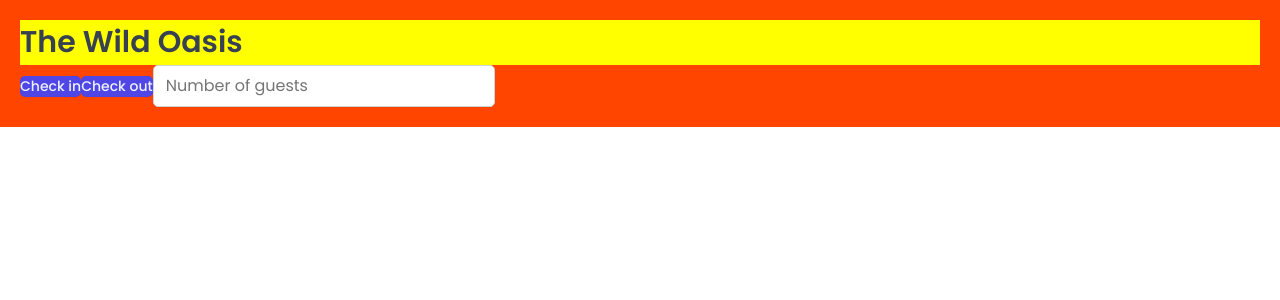
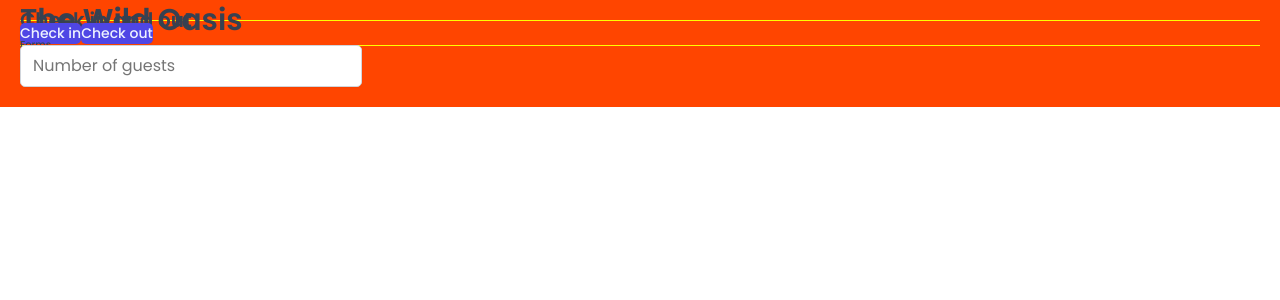
Before and after one commit to BratislavPanajotovic/the-wild-oasis, a React (Vite) app: page / in a window 1280 px wide. Shown: the top 300 px of the page. Built offline with nearby package versions, Linux system fonts and the light colour scheme; a web font is replaced by a local one.

Commit message:
cssfunction

```diff
--- a/src/App.jsx
+++ b/src/App.jsx
@@ -2,12 +2,7 @@
 import GlobalStyles from "./styles/GlobalStyles";
 import Button from "./ui/Button";
 import Input from "./ui/Input";
-
-const H1 = styled.h1`
-  font-size: 30px;
-  font-weight: 600;
-  background-color: yellow;
-`;
+import Heading from "./ui/Heading";
 
 const StyledApp = styled.div`
   background-color: orangered;
@@ -19,9 +14,14 @@
     <>
       <GlobalStyles />
       <StyledApp>
-        <H1>The Wild Oasis</H1>
+        <Heading as="h1">The Wild Oasis</Heading>
+        <Heading as="h2">Check in and out</Heading>
+
         <Button onClick={() => alert("Check in")}>Check in</Button>
         <Button onClick={() => alert("Check out")}>Check out</Button>
+
+        <Heading as="h3">Forms</Heading>
+
         <Input type="number" placeholder="Number of guests" />
       </StyledApp>
     </>
--- /dev/null
+++ b/src/ui/Heading.jsx
@@ -0,0 +1,31 @@
+import styled, { css } from "styled-components";
+
+const Heading = styled.h1`
+  ${(props) =>
+    props.as === "h1" &&
+    css`
+      font-size: 3rem;
+      font-weight: 600;
+      background-color: yellow;
+    `}
+
+  ${(props) =>
+    props.as === "h2" &&
+    css`
+      font-size: 2rem;
+      font-weight: 600;
+      background-color: yellow;
+    `}
+
+    ${(props) =>
+    props.as === "h3" &&
+    css`
+      font-size: 1rem;
+      font-weight: 500;
+      background-color: yellow;
+    `}
+
+  line-height: 1.4%;
+`;
+
+export default Heading;
```
